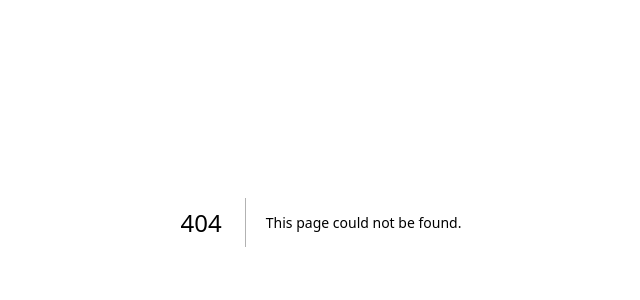
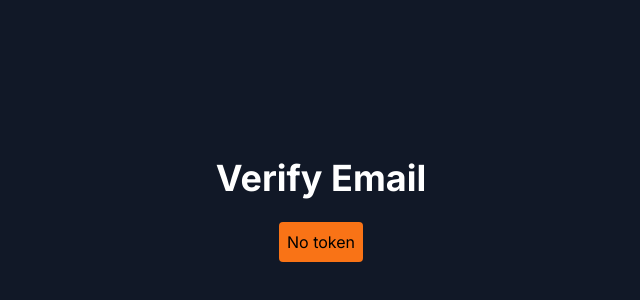
Before and after one commit to LearnXcodeXrepeat/NextAuth, a Next.js app: page /verifyemail in a window 1280 px wide. Before the commit this address had no page. Shown: the part 178-478 px from the top of the page, without its empty margins (319-959 px from the left). Built offline with nearby package versions, Linux system fonts and the light colour scheme.

Commit message:
Add verify Page

```diff
--- /dev/null
+++ b/src/app/verifyemail/page.tsx
@@ -0,0 +1,73 @@
+"use client";
+import axios from "axios";
+import Link from "next/link";
+import { useRouter } from "next/router";
+import React, { useEffect, useState } from "react";
+
+const VerifyEmailPage = () => {
+  //   const router = useRouter();
+  const [token, setToken] = useState("");
+  const [verified, setVerified] = useState(false);
+  const [error, setError] = useState(false);
+
+  const verifyUserEmail = async () => {
+    try {
+      await axios.post("/api/users/verifyemail", { token });
+      setVerified(true);
+    } catch (error: any) {
+      setError(true);
+      console.log(error.response.data);
+    }
+  };
+
+  //   useEffect(() => {
+  //     //<======================================>
+  //     // <------------Using NextJs--------->
+  //     //<======================================>
+  //     const { query } = router;
+  //     const urlTokenNextJS = query.token;
+  //     //<======================================>
+  //     // <------------Token needs to set--------->
+  //     //<======================================>
+  //     // setToken(urlToken || "");
+  //   }, [router]);
+
+  useEffect(() => {
+    // <======================================>
+    // <------------Using Javascript--------->
+    // <======================================>
+    const urlToken = window.location.search.split("=")[1];
+    setToken(urlToken || "");
+  }, []);
+
+  useEffect(() => {
+    if (token.length > 0) {
+      verifyUserEmail();
+    }
+  }, [token]);
+
+  return (
+    <div className="flex flex-col items-center justify-center min-h-screen bg-gray-900 py-2">
+      <h1 className="text-4xl font-bold text-white mb-6">Verify Email</h1>
+      <h2 className="p-2 mb-6 bg-orange-500 text-black rounded">
+        {token ? `${token}` : "No token"}
+      </h2>
+
+      {verified && (
+        <div className="text-center">
+          <h2 className="text-2xl text-green-500 mb-4">Email Verified</h2>
+          <Link href="/login">
+            <a className="text-blue-500 hover:text-blue-400">Login</a>
+          </Link>
+        </div>
+      )}
+
+      {error && (
+        <div className="text-center">
+          <h2 className="text-2xl bg-red-500 text-black p-2 rounded">Error</h2>
+        </div>
+      )}
+    </div>
+  );
+};
+export default VerifyEmailPage;
```
